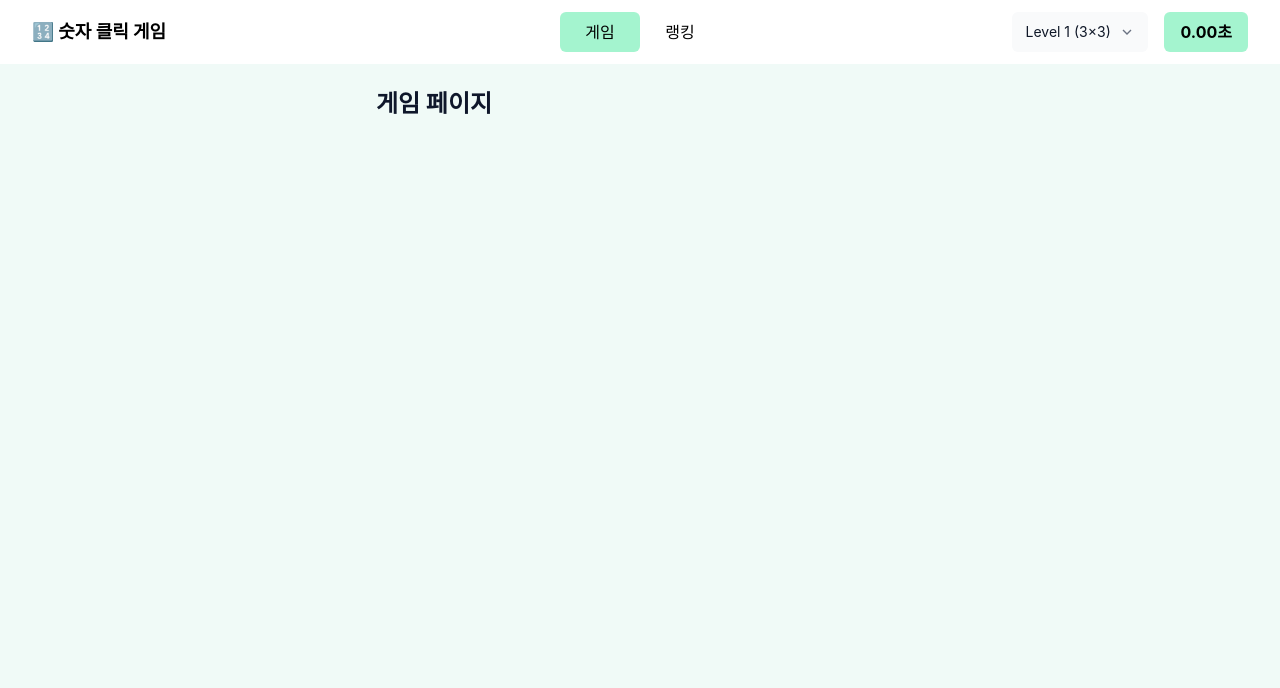
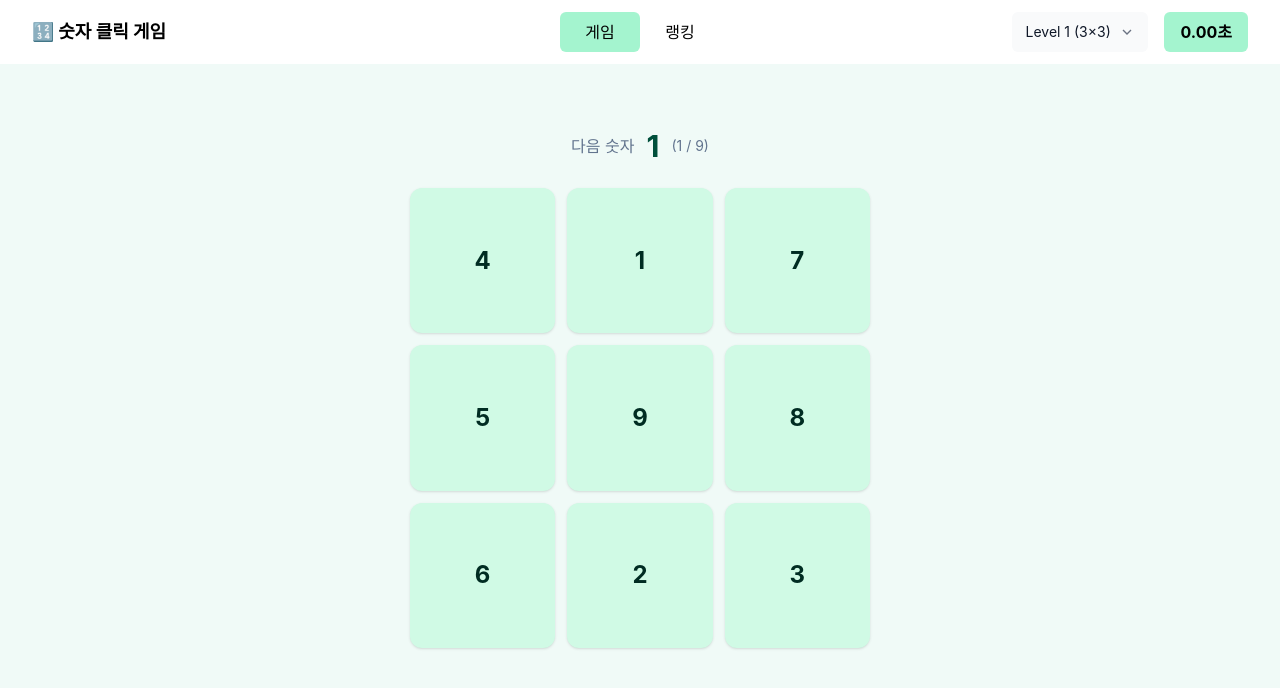
Before and after one commit to 39-play-sopt-web/ChoHyounYoung, a React (Vite) app in the folder ChoHyounYoung/Week2/Homework/: page /game in a window 1280 px wide. Shown: the top 688 px of the page. Built offline with nearby package versions, Linux system fonts and the light colour scheme.

Commit message:
feat: 레벨별 게임판 연결 및 숫자 순서 클릭 구현

```diff
--- a/ChoHyounYoung/Week2/Homework/src/App.jsx
+++ b/ChoHyounYoung/Week2/Homework/src/App.jsx
@@ -4,16 +4,22 @@ import RankingPage from './pages/RankingPage.jsx';
 import { BrowserRouter, Navigate, Route, Routes } from 'react-router-dom';
 
 export default function App() {
+  // Header와 GamePage가 같은 레벨을 사용하도록 공통 부모에서 관리한다.
+  const [level, setLevel] = useState(DEFAULT_LEVEL);
+
   return (
     <BrowserRouter>
       {/* 페이지 전환 중에도 Header를 유지해 메뉴 애니메이션이 이어지도록 한다. */}
-      <Header />
+      <Header level={level} onLevelChange={setLevel} />
       <Routes>
         {/* 기본 경로는 게임 페이지로 연결한다. */}
         <Route path="/" element={<Navigate to="/game" replace />} />
-        <Route path="/game" element={<GamePage />} />
+        {/* 레벨이 바뀌면 GamePage를 새로 생성해 숫자판과 게임 상태를 초기화한다. */}
+        <Route path="/game" element={<GamePage key={level} level={level} />} />
         <Route path="/ranking" element={<RankingPage />} />
       </Routes>
     </BrowserRouter>
   );
 }
+import { useState } from 'react';
+import { DEFAULT_LEVEL } from './constants/game.js';
--- a/ChoHyounYoung/Week2/Homework/src/components/Header.jsx
+++ b/ChoHyounYoung/Week2/Homework/src/components/Header.jsx
@@ -8,7 +8,7 @@ import { NavLink, useLocation } from 'react-router-dom';
  * 기본 간격 단위는 0.25rem: 보통 h-10은 40px, w-20은 80px, px-4는 좌우 16px씩이다.
  * 모든 숫자가 이 단위는 아니다. grid-cols-3은 열 개수이고 border-2는 2px이다.
  */
-function Header({ time = 0 }) {
+function Header({ time = 0, level, onLevelChange }) {
   // URL을 기준으로 메뉴를 표시하면 새로고침과 뒤로 가기에도 상태가 맞는다.
   // 메뉴를 별도 state로 저장하면 /ranking에서 새로고침할 때 기본값 game으로 돌아갈 수 있다.
   const { pathname } = useLocation();
@@ -54,7 +54,7 @@ function Header({ time = 0 }) {
       {/* 조건 && JSX: 게임 경로일 때만 렌더링한다. 오른쪽 칸이 비어도 nav는 중앙에 남는다. */}
       {isGamePage && (
         <div className="flex items-center justify-self-end gap-4">
-          <LevelSelect />
+          <LevelSelect level={level} onLevelChange={onLevelChange} />
 
           {/* h-10으로 메뉴와 높이를 맞추고, shrink-0과 nowrap으로 숫자 줄바꿈을 막는다.
               전체 Header의 작은 화면 배치는 별도 반응형 처리가 필요하다. */}
--- a/ChoHyounYoung/Week2/Homework/src/components/LevelSelect.jsx
+++ b/ChoHyounYoung/Week2/Homework/src/components/LevelSelect.jsx
@@ -1,14 +1,12 @@
 import { useEffect, useId, useRef, useState } from 'react';
-import { DEFAULT_LEVEL, LEVEL_OPTIONS } from '../constants/game.js';
+import { LEVEL_OPTIONS } from '../constants/game.js';
 
 const LEVELS = LEVEL_OPTIONS.map((option) => option.label);
 
-export default function LevelSelect() {
-  // selectedIndex는 확정된 레벨, activeIndex는 마우스나 방향키로 가리키는 후보이다.
-  // 후보 이동만으로 선택값이 바뀌지 않도록 두 상태를 분리한다.
-  const defaultIndex = LEVEL_OPTIONS.findIndex((option) => option.value === DEFAULT_LEVEL);
-  const [selectedIndex, setSelectedIndex] = useState(defaultIndex);
-  const [activeIndex, setActiveIndex] = useState(defaultIndex);
+export default function LevelSelect({ level, onLevelChange }) {
+  // 확정된 레벨은 App에서 받고, 선택 후보와 목록 열림 여부만 내부에서 관리한다.
+  const selectedIndex = LEVEL_OPTIONS.findIndex((option) => option.value === level);
+  const [activeIndex, setActiveIndex] = useState(selectedIndex);
   const [isOpen, setIsOpen] = useState(false);
   // ref로 실제 DOM에 접근한다. 컨테이너는 바깥 클릭 판별, 버튼은 포커스 복귀에 사용한다.
   const containerRef = useRef(null);
@@ -31,7 +29,7 @@ export default function LevelSelect() {
 
   const selectLevel = (index) => {
     // 같은 레벨을 다시 눌러도 닫힌다. 초록색은 포커스 대신 isOpen에 연결했다.
-    setSelectedIndex(index);
+    onLevelChange(LEVEL_OPTIONS[index].value);
     setIsOpen(false);
     buttonRef.current?.focus();
   };
--- a/ChoHyounYoung/Week2/Homework/src/components/NumberTile.jsx
+++ b/ChoHyounYoung/Week2/Homework/src/components/NumberTile.jsx
@@ -1,6 +1,6 @@
 import { useEffect, useRef, useState } from 'react';
 
-export default function NumberTile({ number, onClick, disabled = false }) {
+export default function NumberTile({ number, onClick, disabled = false, completed = false }) {
   const [isFlashing, setIsFlashing] = useState(false);
   const flashTimerRef = useRef(null);
 
@@ -8,13 +8,13 @@ export default function NumberTile({ number, onClick, disabled = false }) {
   useEffect(() => () => clearTimeout(flashTimerRef.current), []);
 
   const handleClick = (event) => {
-    // 클릭 후에도 잠깐 밝게 유지한다. 연속 클릭하면 마지막 클릭부터 시간을 다시 센다.
+    // 부모가 오답으로 판단하면 밝아지는 효과도 실행하지 않는다.
+    if (onClick?.(event) === false) return;
+
+    // 정답 클릭 직후 잠깐 밝게 표시하고, 이후에는 완료 색상을 유지한다.
     clearTimeout(flashTimerRef.current);
     setIsFlashing(true);
     flashTimerRef.current = setTimeout(() => setIsFlashing(false), 180);
-
-    // 숫자 순서 판정은 부모에서 처리하고, 타일은 클릭만 전달한다.
-    onClick?.(event);
   };
 
   return (
@@ -23,7 +23,7 @@ export default function NumberTile({ number, onClick, disabled = false }) {
       onClick={handleClick}
       disabled={disabled}
       // 크기는 부모 grid가 결정한다. active는 누르는 동안, isFlashing은 클릭 직후의 효과다.
-      className={`flex h-full w-full min-w-0 items-center justify-center rounded-xl text-2xl font-bold text-emerald-950 shadow-sm transition-[background-color,box-shadow,transform] duration-150 ease-out enabled:hover:-translate-y-0.5 enabled:hover:shadow-md enabled:active:translate-y-0 enabled:active:scale-95 enabled:active:bg-white focus-visible:outline-2 focus-visible:outline-offset-2 focus-visible:outline-emerald-600 disabled:cursor-default disabled:opacity-40 motion-reduce:transition-none motion-reduce:transform-none ${isFlashing ? 'bg-white' : 'bg-emerald-100 enabled:hover:bg-emerald-200'}`}
+      className={`flex h-full w-full min-w-0 items-center justify-center rounded-xl text-2xl font-bold text-emerald-950 shadow-sm transition-[background-color,box-shadow,transform] duration-150 ease-out enabled:hover:-translate-y-0.5 enabled:hover:shadow-md enabled:active:translate-y-0 enabled:active:scale-95 enabled:active:bg-white focus-visible:outline-2 focus-visible:outline-offset-2 focus-visible:outline-emerald-600 disabled:cursor-default motion-reduce:transition-none motion-reduce:transform-none ${isFlashing ? 'bg-white' : completed ? 'bg-emerald-300' : 'bg-emerald-100 enabled:hover:bg-emerald-200'}`}
     >
       {number}
     </button>
--- a/ChoHyounYoung/Week2/Homework/src/constants/game.js
+++ b/ChoHyounYoung/Week2/Homework/src/constants/game.js
@@ -7,7 +7,7 @@ export const GAME_LEVELS = {
     tileCount: 9,
     firstNumber: 1,
     initialMaxNumber: 9,
-    lastNumber: 18,
+    lastNumber: 9,
   },
   2: {
     level: 2,
@@ -16,7 +16,7 @@ export const GAME_LEVELS = {
     tileCount: 16,
     firstNumber: 1,
     initialMaxNumber: 16,
-    lastNumber: 32,
+    lastNumber: 16,
   },
   3: {
     level: 3,
@@ -25,11 +25,11 @@ export const GAME_LEVELS = {
     tileCount: 25,
     firstNumber: 1,
     initialMaxNumber: 25,
-    lastNumber: 50,
+    lastNumber: 25,
   },
 };
 
-// 첫 화면에는 1~initialMaxNumber, 이후에는 나머지 숫자를 각각 섞어서 사용한다.
+// 모든 숫자를 처음부터 표시하고, 1부터 lastNumber까지 순서대로 클릭한다.
 export const DEFAULT_LEVEL = 1;
 
 // Select는 배열로 순회하고, 게임과 랭킹은 GAME_LEVELS[level]로 규칙을 찾는다.
--- a/ChoHyounYoung/Week2/Homework/src/pages/GamePage.jsx
+++ b/ChoHyounYoung/Week2/Homework/src/pages/GamePage.jsx
@@ -1,8 +1,67 @@
-export default function GamePage() {
+import { useRef, useState } from 'react';
+import NumberTile from '../components/NumberTile.jsx';
+import { GAME_LEVELS } from '../constants/game.js';
+import { shuffle } from '../utils/shuffle.js';
+
+export default function GamePage({ level }) {
+  // App에서 전달받은 레벨의 규칙으로 숫자 범위와 grid 크기를 결정한다.
+  const rule = GAME_LEVELS[level];
+  // 모든 숫자를 초기화할 때 한 번 섞고, 클릭 후에도 숫자와 위치를 유지한다.
+  const [game, setGame] = useState(() => ({
+    numbers: shuffle(Array.from({ length: rule.tileCount }, (_, index) => rule.firstNumber + index)),
+    nextNumber: rule.firstNumber,
+  }));
+  // 빠른 연속 클릭에서도 다음 렌더링을 기다리지 않고 최신 진행 상태를 확인한다.
+  const gameRef = useRef(game);
+  const { numbers, nextNumber } = game;
+  const isFinished = nextNumber > rule.lastNumber;
+
+  const handleNumberClick = (index) => {
+    const current = gameRef.current;
+    const number = current.numbers[index];
+    if (number !== current.nextNumber) return false;
+
+    // 숫자 배열은 유지하고 다음 숫자만 증가시킨다. 이미 맞힌 숫자는 nextNumber보다 작다.
+    const updated = { ...current, nextNumber: current.nextNumber + 1 };
+    gameRef.current = updated;
+    setGame(updated);
+    return true;
+  };
+
   return (
     <div className="min-h-[calc(100dvh-64px)] bg-[#F0FAF7] text-slate-900">
-      <main className="mx-auto max-w-xl p-6">
-        <h2 className="text-2xl font-bold">게임 페이지</h2>
+      <main className="mx-auto flex w-full max-w-xl flex-col items-center px-4 py-12 sm:py-16">
+        <h2 className="sr-only">숫자 클릭 게임</h2>
+
+        <div className="mb-6 flex min-h-9 items-center gap-3" aria-live="polite">
+          {!isFinished && (
+            <>
+              <span className="text-slate-500">다음 숫자</span>
+              <strong className="text-3xl font-bold text-emerald-900">{nextNumber}</strong>
+              <span className="text-sm text-slate-500">({nextNumber} / {rule.lastNumber})</span>
+            </>
+          )}
+        </div>
+
+        {/* 보드 크기는 최대 460px. 행과 열을 같은 개수로 나눠 타일을 정사각형으로 만든다. */}
+        <div
+          className="grid aspect-square w-full max-w-[460px] gap-3"
+          style={{
+            gridTemplateColumns: `repeat(${rule.gridSize}, minmax(0, 1fr))`,
+            gridTemplateRows: `repeat(${rule.gridSize}, minmax(0, 1fr))`,
+          }}
+        >
+          {numbers.map((number, index) => (
+            // 숫자의 위치는 고정이고, 완료 여부만 다음 숫자를 기준으로 계산한다.
+            <NumberTile
+              key={index}
+              number={number}
+              completed={number < nextNumber}
+              disabled={number < nextNumber || isFinished}
+              onClick={() => handleNumberClick(index)}
+            />
+          ))}
+        </div>
       </main>
     </div>
   );
```
